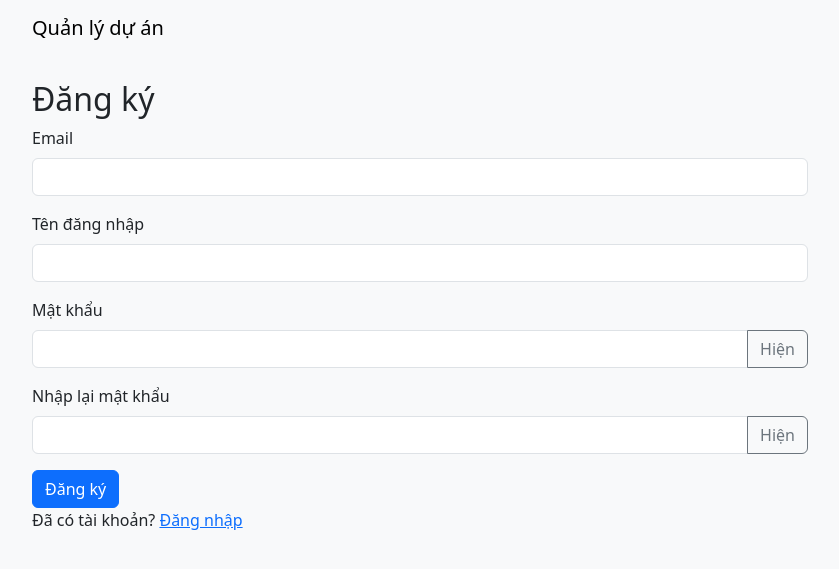
After one commit to TruongvyGit/project-manager-web, a Flask app: page /register in a window 1280 px wide. The commit adds this page. Shown: the top 569 px of the page, without its empty margins (220-1059 px from the left). Run offline with Flask 3, Linux system fonts and the light colour scheme.

```diff
--- a/app.py
+++ b/app.py
@@ -26,6 +26,28 @@ def login():
             return redirect(url_for('dashboard'))
         return "Sai thông tin đăng nhập!"
     return render_template('login.html')
+
+# Đăng ký
+@app.route('/register', methods=['GET', 'POST'])
+def register():
+    if request.method == 'POST':
+        email = request.form['email']
+        username = request.form['username']
+        password = request.form['password']
+        confirm_password = request.form['confirm_password']
+
+        # Kiểm tra mật khẩu khớp
+        if password != confirm_password:
+            return "Mật khẩu không khớp!"
+
+        # Kiểm tra username đã tồn tại chưa
+        if get_user(username, password):  # Chỉ kiểm tra username tồn tại
+            return "Tên đăng nhập đã được sử dụng!"
+
+        # Thêm người dùng mới
+        add_user(username, password, 'member')  # Mặc định role là member
+        return redirect(url_for('login'))
+    return render_template('register.html')
 
 # Dashboard
 @app.route('/dashboard')
--- a/static/js/script.js
+++ b/static/js/script.js
@@ -1,4 +1,5 @@
 document.addEventListener('DOMContentLoaded', function() {
+    // Nhắc nhở công việc
     const today = new Date().toISOString().split('T')[0];
     document.querySelectorAll('input[type="date"]').forEach(input => {
         input.addEventListener('change', function() {
@@ -8,3 +9,16 @@ document.addEventListener('DOMContentLoaded', function() {
         });
     });
 });
+
+// Hàm bật/tắt hiển thị mật khẩu
+function togglePassword(inputId) {
+    const input = document.getElementById(inputId);
+    const button = input.nextElementSibling;
+    if (input.type === 'password') {
+        input.type = 'text';
+        button.textContent = 'Ẩn';
+    } else {
+        input.type = 'password';
+        button.textContent = 'Hiện';
+    }
+}
--- a/templates/login.html
+++ b/templates/login.html
@@ -8,8 +8,12 @@
     </div>
     <div class="mb-3">
         <label class="form-label">Mật khẩu</label>
-        <input type="password" name="password" class="form-control" required>
+        <div class="input-group">
+            <input type="password" name="password" id="password" class="form-control" required>
+            <button type="button" class="btn btn-outline-secondary" onclick="togglePassword('password')">Hiện</button>
+        </div>
     </div>
     <button type="submit" class="btn btn-primary">Đăng nhập</button>
+    <p>Chưa có tài khoản? <a href="{{ url_for('register') }}">Đăng ký</a></p>
 </form>
 {% endblock %}
--- /dev/null
+++ b/templates/register.html
@@ -0,0 +1,30 @@
+{% extends "base.html" %}
+{% block content %}
+<h2>Đăng ký</h2>
+<form method="POST">
+    <div class="mb-3">
+        <label class="form-label">Email</label>
+        <input type="email" name="email" class="form-control" required>
+    </div>
+    <div class="mb-3">
+        <label class="form-label">Tên đăng nhập</label>
+        <input type="text" name="username" class="form-control" required>
+    </div>
+    <div class="mb-3">
+        <label class="form-label">Mật khẩu</label>
+        <div class="input-group">
+            <input type="password" name="password" id="password" class="form-control" required>
+            <button type="button" class="btn btn-outline-secondary" onclick="togglePassword('password')">Hiện</button>
+        </div>
+    </div>
+    <div class="mb-3">
+        <label class="form-label">Nhập lại mật khẩu</label>
+        <div class="input-group">
+            <input type="password" name="confirm_password" id="confirm_password" class="form-control" required>
+            <button type="button" class="btn btn-outline-secondary" onclick="togglePassword('confirm_password')">Hiện</button>
+        </div>
+    </div>
+    <button type="submit" class="btn btn-primary">Đăng ký</button>
+    <p>Đã có tài khoản? <a href="{{ url_for('login') }}">Đăng nhập</a></p>
+</form>
+{% endblock %}
```
Also changed, not shown: database.py (+7 -6 lines), project.db (added), 1 other file.
